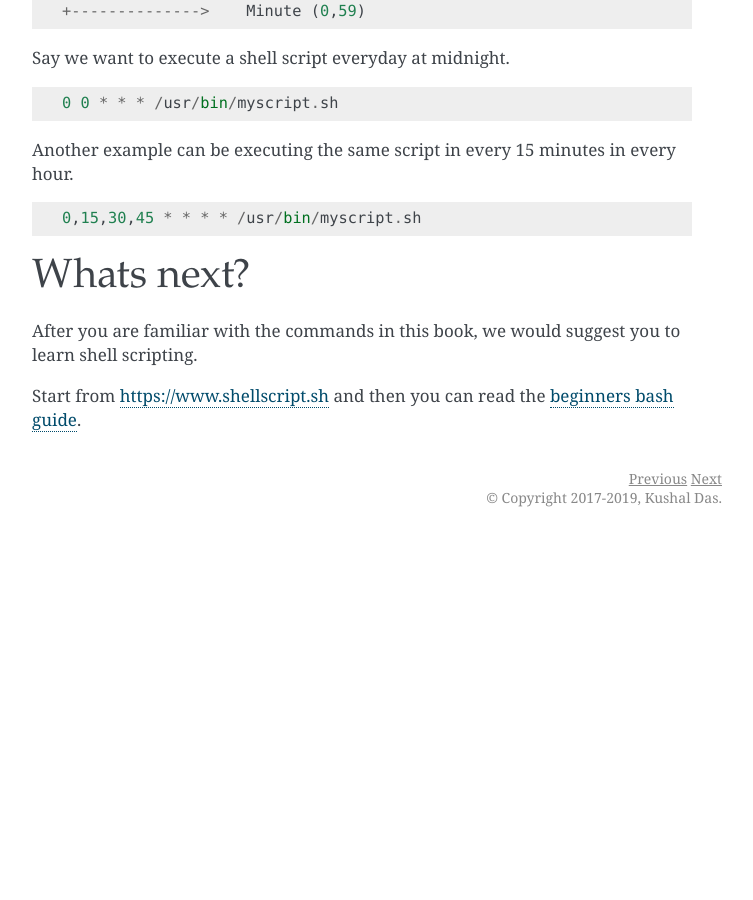
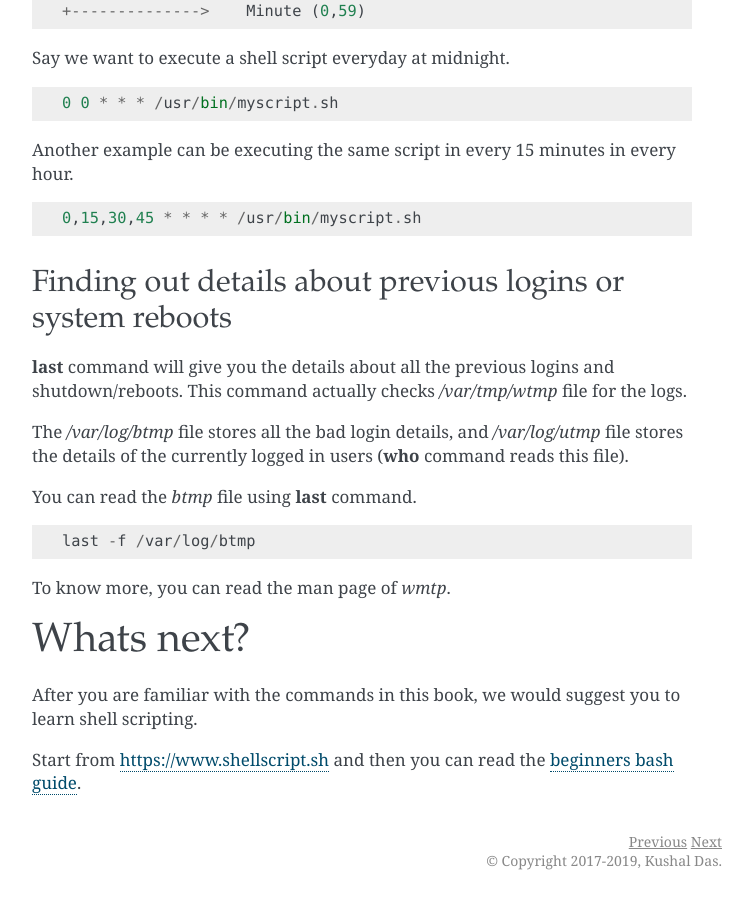
Before and after one commit to kushaldas/lym, a Sphinx documentation site: the page built from docs/random.rst, in a window 1280 px wide and 900 px high, scrolled down 1833 px. Shown: the whole window, without its empty margins (388-1141 px from the left). Built offline with Sphinx 7.4.7, drawn with Linux system fonts in a browser that asks for light colours; a script that is not in the unit is left out; before the commit the page ends 2370 px from its top, so only the background shows below that; some of the changed text lies outside the part shown.

Commit message:
Adds last command details

```diff
--- a/docs/random.rst
+++ b/docs/random.rst
@@ -121,6 +121,30 @@ Another example can be executing the same script in every 15 minutes in every ho
     0,15,30,45 * * * * /usr/bin/myscript.sh
 
 
+
+
+.. index:: last
+
+Finding out details about previous logins or system reboots
+------------------------------------------------------------
+
+**last** command will give you the details about all the previous logins and
+shutdown/reboots. This command actually checks */var/tmp/wtmp* file for the
+logs.
+
+The */var/log/btmp* file stores all the bad login details, and */var/log/utmp*
+file stores the details of the currently logged in users (**who** command
+reads this file).
+
+You can read the *btmp* file using **last** command.
+
+::
+
+    last -f /var/log/btmp
+
+To know more, you can read the man page of *wmtp*.
+
+
 Whats next?
 ============
 
```
